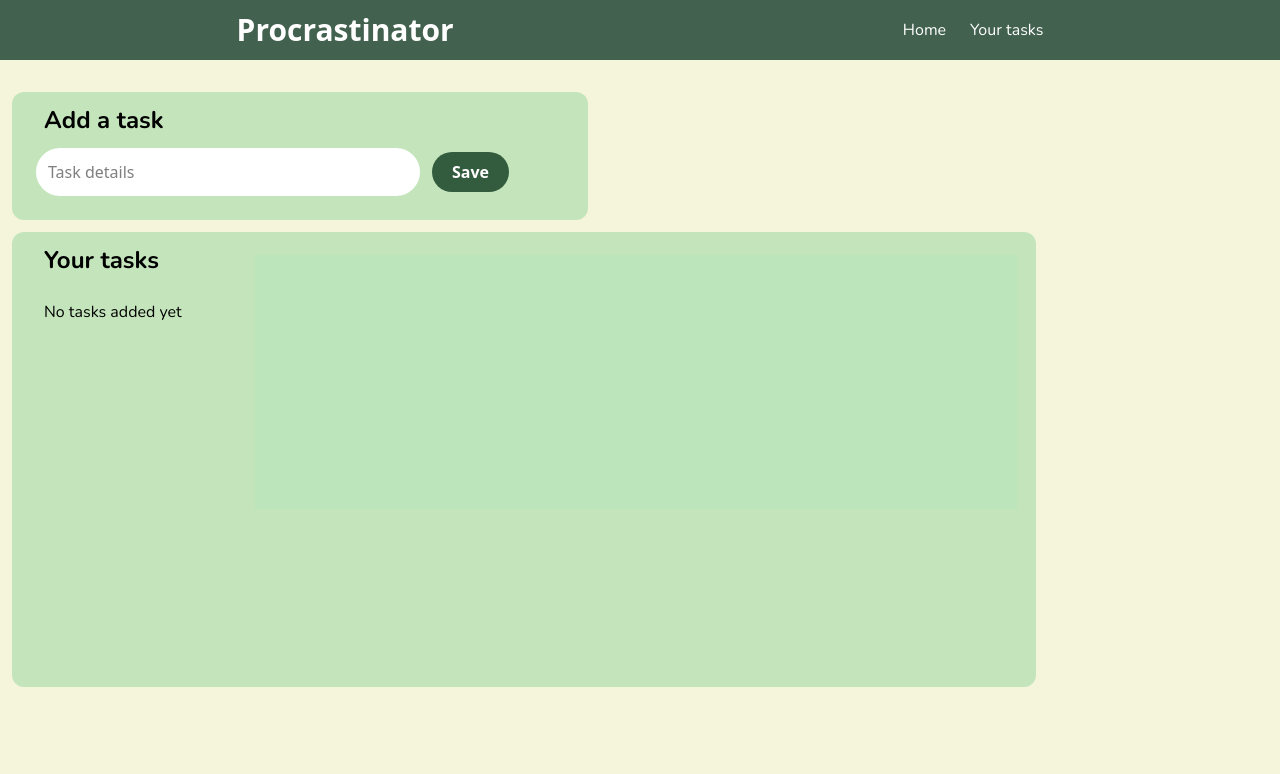
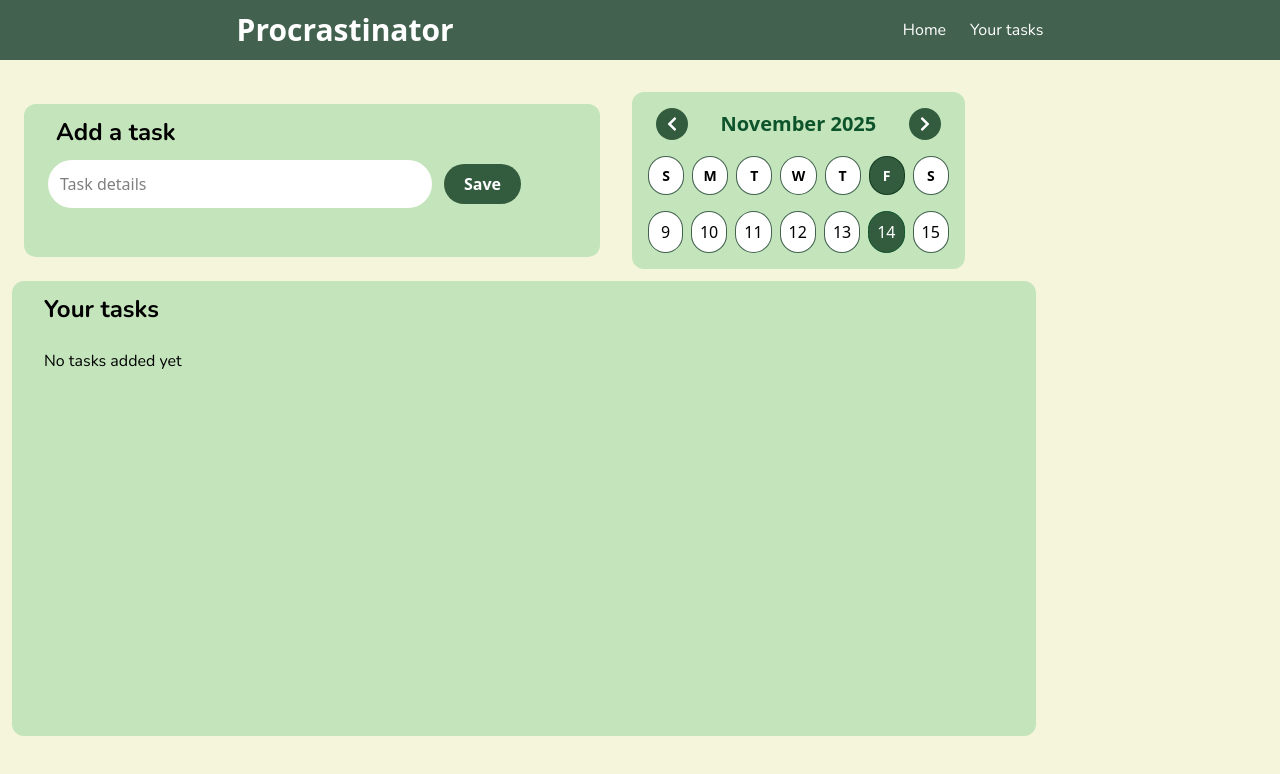
Before and after one commit to gargibhardwaj24/Procrastinator, a React (Vite) app: page / in a window 1280 px wide. Shown: the top 774 px of the page. Built offline with nearby package versions, Linux system fonts and the light colour scheme.

Commit message:
calender added

```diff
--- a/src/App.jsx
+++ b/src/App.jsx
@@ -1,5 +1,6 @@
 import { use, useEffect, useState } from 'react'
 import Navbar from './components/navbar'
+import WeeklyCalendar from "./components/WeeklyCalendar";
 import { FaEdit } from "react-icons/fa";
 import { MdDelete } from "react-icons/md";
 import { v4 as uuidv4 } from 'uuid';
@@ -59,10 +60,13 @@ function App() {
     <>
       <Navbar />
       <div className="pt-5 h-screen w-screen" style={{ backgroundColor: 'beige', }}>
+        <div className="flex m-3 gap-5">
           <div className="addTask rounded-xl bg-green-600/20 m-3 md:w-xl p-3">
             <h1 className="text-2xl font-bold font-[Nunito] px-5">Add a task</h1>
             <input onChange={handleChange} value={todo} type="text" placeholder="Task details" className="m-3 p-3 rounded-3xl md:w-96 bg-white" />
-          <button onClick={handleAdd} disabled={todo.length<=3} className="bg-green-950/75 disabled:bg-green-950/75  text-white font-bold px-5 hover:cursor-pointer py-2 rounded-3xl hover:bg-green-600/30">Save</button>
+            <button onClick={handleAdd} disabled={todo.length <= 3} className="bg-green-950/75 disabled:bg-green-950/75  text-white font-bold px-5 hover:cursor-pointer py-2 rounded-3xl hover:bg-green-600/30">Save</button>
+          </div>
+           <WeeklyCalendar />
         </div>
         <div className="tasks bg-green-600/20 m-3 h-7/12 md:w-5xl rounded-xl px-5">
           <h2 className="heading text-2xl font-bold font-[Nunito] p-3">Your tasks</h2>
@@ -78,7 +82,7 @@ function App() {
                     type="checkbox"
                     class="appearance-none h-7 w-7 mx-5 border-2 border-green-700 rounded-md checked:bg-green-950/75 checked:border-green-950/75 transition-all duration-200 cursor-pointer"
                   />
-                  <button onClick={(e) => handleEdit(e, item.id)}className="p-2 bg-green-950/75 m-2 rounded-xl hover:cursor-pointer"><FaEdit className='invert' /></button>
+                  <button onClick={(e) => handleEdit(e, item.id)} className="p-2 bg-green-950/75 m-2 rounded-xl hover:cursor-pointer"><FaEdit className='invert' /></button>
                   <button onClick={(e) => { handleDelete(e, item.id) }} className='p-2 bg-green-950/75 m-2 rounded-xl hover:cursor-pointer'><MdDelete className='invert' />
                   </button>
                 </div>
--- /dev/null
+++ b/src/components/WeeklyCalendar.jsx
@@ -0,0 +1,99 @@
+import React, { useState } from "react";
+import { FaChevronLeft, FaChevronRight } from "react-icons/fa";
+
+export default function WeeklyCalendar() {
+  const today = new Date();
+
+  // offset: 0 = current week, +1 = next week, -1 = previous week, etc.
+  const [weekOffset, setWeekOffset] = useState(0);
+
+  const days = ["S", "M", "T", "W", "T", "F", "S"];
+
+  // Calculate dates for the selected week
+  const getWeekDates = () => {
+    const current = new Date();
+    current.setDate(current.getDate() + weekOffset * 7);
+
+    const week = [];
+    const firstDay = current.getDate() - current.getDay(); // Sunday
+
+    for (let i = 0; i < 7; i++) {
+      const nextDate = new Date(current);
+      nextDate.setDate(firstDay + i);
+      week.push(nextDate);
+    }
+
+    return week;
+  };
+
+  const weekDates = getWeekDates();
+
+  // Month name based on middle day of the week
+  const monthName = weekDates[3].toLocaleString("default", { month: "long" });
+  const year = weekDates[3].getFullYear();
+
+  // Check if a date is today
+  const isToday = (dateObj) =>
+    dateObj.getDate() === today.getDate() &&
+    dateObj.getMonth() === today.getMonth() &&
+    dateObj.getFullYear() === today.getFullYear();
+
+  return (
+    <div className="p-4 bg-green-600/20 rounded-xl w-[26.5%] flex flex-col gap-4">
+
+      {/* ⭐ MONTH HEADER WITH ARROWS */}
+      <div className="flex justify-between items-center px-2">
+        <button
+          className="p-2 bg-green-950/75 text-white rounded-full hover:bg-green-800"
+          onClick={() => setWeekOffset(weekOffset - 1)}
+        >
+          <FaChevronLeft />
+        </button>
+
+        <h2 className="text-xl font-bold text-green-900">
+          {monthName} {year}
+        </h2>
+
+        <button
+          className="p-2 bg-green-950/75 text-white rounded-full hover:bg-green-800"
+          onClick={() => setWeekOffset(weekOffset + 1)}
+        >
+          <FaChevronRight />
+        </button>
+      </div>
+
+      <div className="flex gap-2 w-full justify-between">
+        {days.map((day, index) => (
+          <div
+            key={index}
+            className={`px-2 py-2 rounded-full text-[14px] font-semibold text-center w-full border
+              ${
+                isToday(weekDates[index])
+                  ? "bg-green-950/75 text-white w-fit border-green-950/75"
+                  : "bg-white border-green-950/75"
+              }`}
+          >
+            {day}
+          </div>
+        ))}
+      </div>
+
+      <div className="flex gap-2 w-full justify-between">
+        {weekDates.map((dateObj, index) => (
+          <div
+            key={index}
+            className={`px-2 py-2 rounded-full text-center w-full border
+              ${
+                isToday(dateObj)
+                  ? "bg-green-950/75 text-white border-green-900"
+                  : "bg-white border-green-950/75"
+              }`}
+          >
+            {dateObj.getDate()}
+          </div>
+        ))}
+      </div>
+
+    </div>
+  );
+}
```
Also changed, not shown: 1 other file (tests, documents, lock files or other folders). Lines whose indentation alone changed are shown as unchanged.
